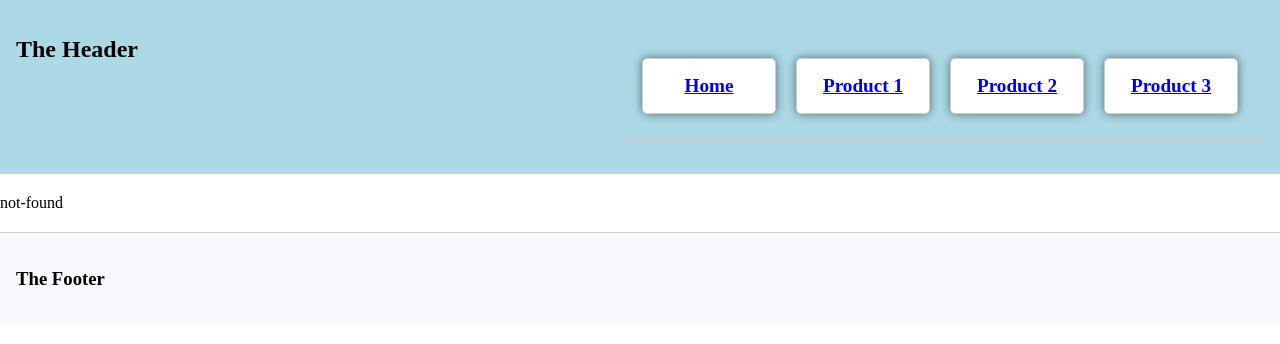
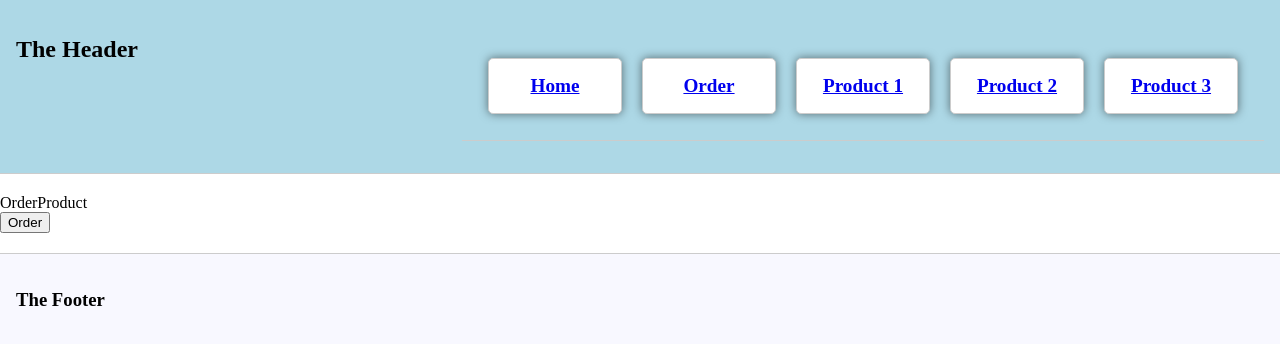
Before and after one commit to Zagaz/my-react-typescript-nextjs, a Next.js app: page /order-product in a window 1280 px wide. Before the commit this address had no page. Shown: the top 344 px of the page. Built offline with nearby package versions, Linux system fonts and the light colour scheme.

Commit message:
refactor: Add Order link to navigation
Add a new link to the navigation menu for ordering a product. This allows users to easily navigate to the Order Product page and place an order. The link is added to the Nav component and styled accordingly.

```diff
--- /dev/null
+++ b/src/app/order-product/page.tsx
@@ -0,0 +1,20 @@
+"use client"
+import React from 'react'
+import { useRouter } from 'next/navigation'
+type Props = {}
+
+export default function OrderProduct({}: Props) {
+     const router = useRouter()
+
+  const handleClick = () => {
+     console.log('OrderProduct')
+     router.push('/')
+     }
+
+     return (
+     <>
+    <div>OrderProduct</div>
+    <button onClick={handleClick}>Order</button>
+    </>
+  )
+}
--- a/src/components/Nav.tsx
+++ b/src/components/Nav.tsx
@@ -37,6 +37,7 @@ export default function Nav({ }: Props) {
                <nav >
                     <ul style={ul}>
                          <li style={li} key={1}><Link href='/'>Home</Link></li>
+                         <li style={li} key={2}><Link href='/order-product'>Order</Link></li>
                          <li style={li} key={2}><Link href='/products/1'>Product 1</Link></li>
                          <li style={li} key={3}><Link href='/products/2'>Product 2</Link></li>
                          <li style={li} key={4}><Link href='/products/3'>Product 3</Link></li>
```
